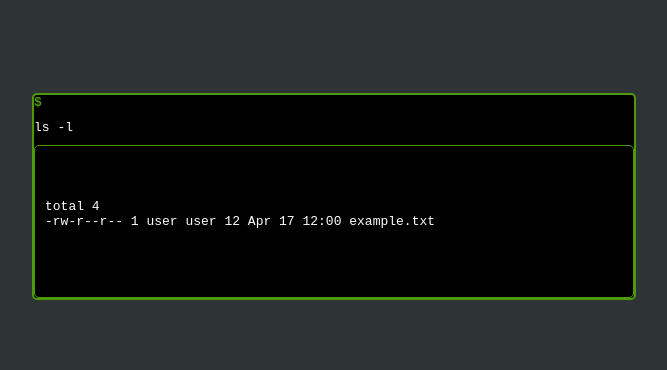
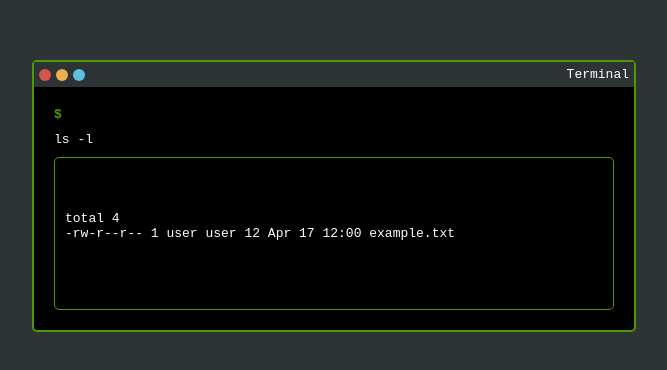
Before and after one commit to 0h-laugh/0h-laugh.github.io, a plain HTML site: page index.html in a window 1280 px wide. Shown: the part 204-574 px from the top of the page, without its empty margins (306-973 px from the left). Drawn offline with Linux system fonts and the light colour scheme.

Commit message:
Update index.html

```diff
--- a/index.html
+++ b/index.html
@@ -8,13 +8,23 @@
 </head>
 <body>
     <div class="terminal">
-        <div class="prompt">$</div>
-        <div class="command">ls -l</div>
-        <div class="command-output">
-            <pre>
+        <div class="terminal-header">
+            <div class="terminal-buttons">
+                <div class="close"></div>
+                <div class="minimize"></div>
+                <div class="maximize"></div>
+            </div>
+            <div class="terminal-title">Terminal</div>
+        </div>
+        <div class="terminal-body">
+            <div class="prompt">$</div>
+            <div class="command">ls -l</div>
+            <div class="command-output">
+                <pre>
 total 4
 -rw-r--r-- 1 user user 12 Apr 17 12:00 example.txt
-            </pre>
+                </pre>
+            </div>
         </div>
     </div>
 </body>
```
